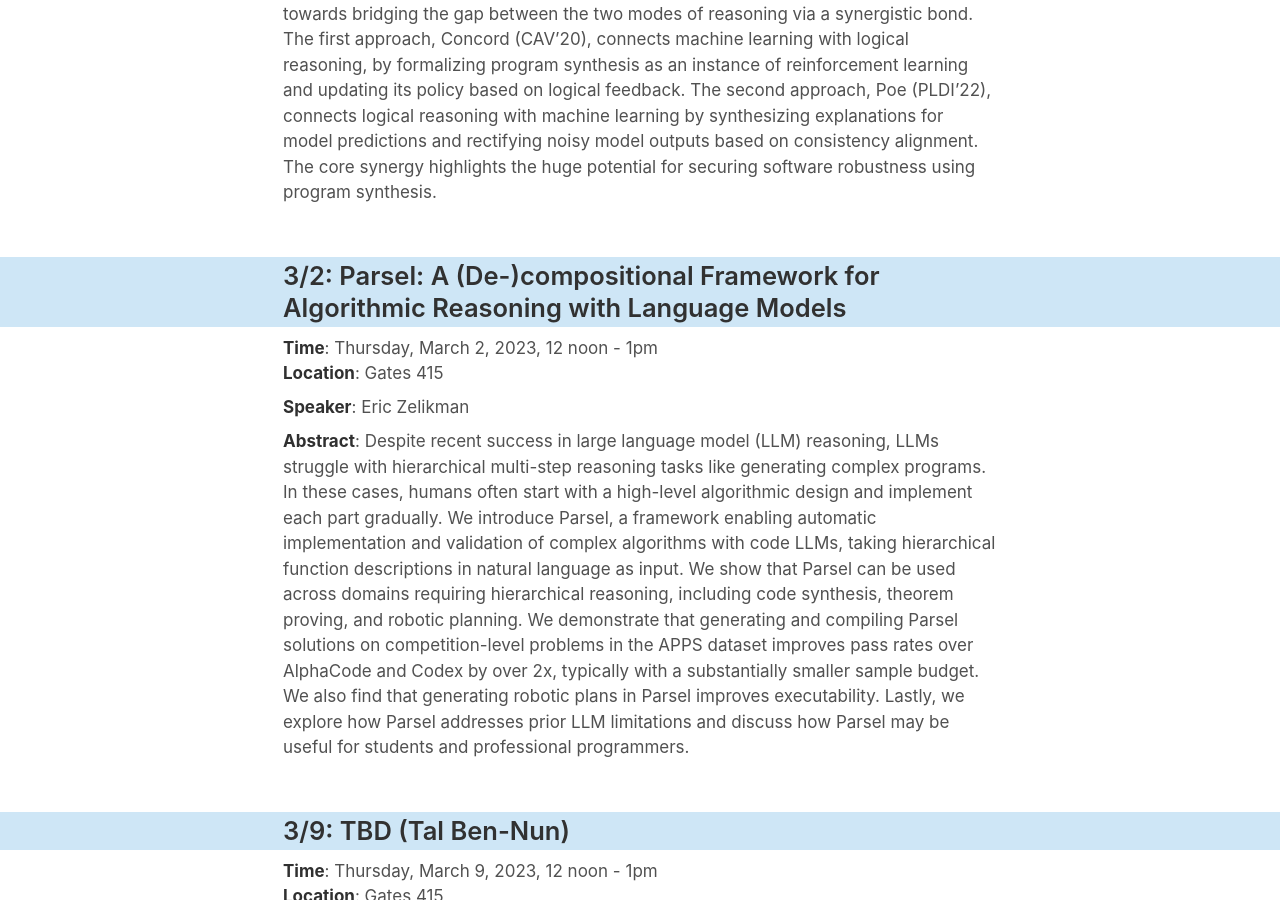
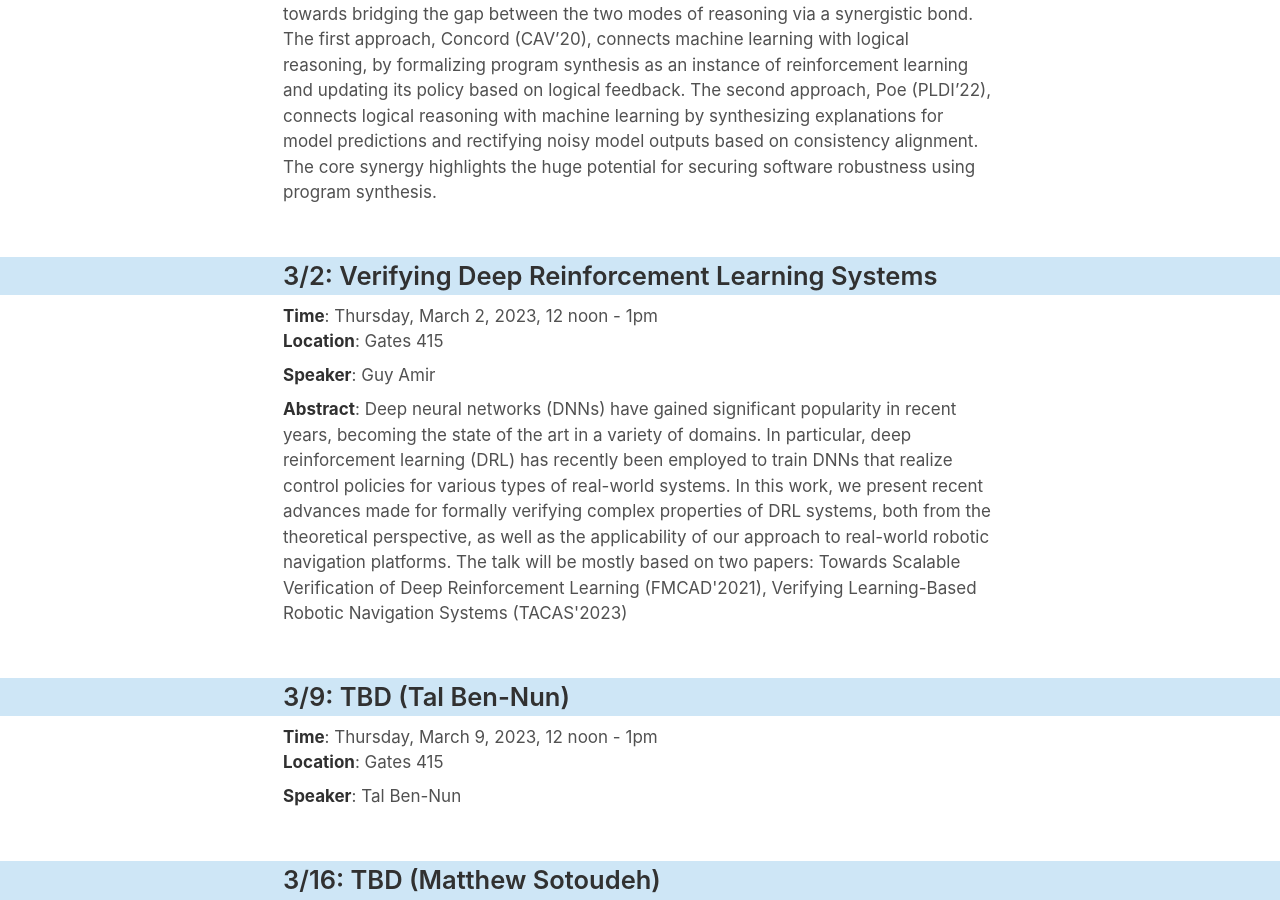
Before and after one commit to software-research-lunch/software-research-lunch.github.io, a Jekyll site: the page built from index.html, in a window 1280 px wide and 900 px high, scrolled down 3640 px. Built offline with Jekyll 4.4.1, drawn with Linux system fonts in a browser that asks for light colours.

Commit message:
reschedule

```diff
--- a/_data/schedule.yml
+++ b/_data/schedule.yml
@@ -34,10 +34,10 @@
   quarter: "spring"
   talks:
   - date: "2023-04-06"
-    abstract: ""
-    title: "Organizational Lunch"
-    speaker: ""
-    bio: ""
+    abstract: "Despite recent success in large language model (LLM) reasoning, LLMs struggle with hierarchical multi-step reasoning tasks like generating complex programs. In these cases, humans often start with a high-level algorithmic design and implement each part gradually. We introduce Parsel, a framework enabling automatic implementation and validation of complex algorithms with code LLMs, taking hierarchical function descriptions in natural language as input. We show that Parsel can be used across domains requiring hierarchical reasoning, including code synthesis, theorem proving, and robotic planning. We demonstrate that generating and compiling Parsel solutions on competition-level problems in the APPS dataset improves pass rates over AlphaCode and Codex by over 2x, typically with a substantially smaller sample budget. We also find that generating robotic plans in Parsel improves executability. Lastly, we explore how Parsel addresses prior LLM limitations and discuss how Parsel may be useful for students and professional programmers."
+    title: "Parsel: A (De-)compositional Framework for Algorithmic Reasoning with Language Models"
+    speaker: "Eric Zelikman"
+    bio: "I'm a current Stanford CS PhD student (and Symbolic Systems graduate) fascinated by how (and whether) algorithms can learn meaningful representations and reason, advised by Nick Haber and Noah Goodman. Perhaps the most exciting gap between biological and machine learning is the ease with which we learn to create and apply concepts about our world from experience: not only do we need much less experience to construct these concepts, but our understanding is flexible in novel situations, robust to slight changes, and generally disentangled. Ultimately, I hope machine learning can teach us about non-machine learning and help us overcome the challenges facing humanity."
     food: ""
 
 y23_winter:
@@ -89,10 +89,10 @@
     bio: "I am a Ph.D. candidate in Computer Science at University of California, Santa Barbara. I am a member of PLSELab@UCSB, advised by Prof. Yu Feng. I am broadly interested in intersections between programming languages and machine learning, especially intelligent and scalable methods for program synthesis from multiple modalities. Previously, I completed my B.S. and M.S. advised by Prof. Rong Pan in Computer Science at Sun Yat-sen University."
     food: ""
   - date: "2023-03-02"
-    abstract: "Despite recent success in large language model (LLM) reasoning, LLMs struggle with hierarchical multi-step reasoning tasks like generating complex programs. In these cases, humans often start with a high-level algorithmic design and implement each part gradually. We introduce Parsel, a framework enabling automatic implementation and validation of complex algorithms with code LLMs, taking hierarchical function descriptions in natural language as input. We show that Parsel can be used across domains requiring hierarchical reasoning, including code synthesis, theorem proving, and robotic planning. We demonstrate that generating and compiling Parsel solutions on competition-level problems in the APPS dataset improves pass rates over AlphaCode and Codex by over 2x, typically with a substantially smaller sample budget. We also find that generating robotic plans in Parsel improves executability. Lastly, we explore how Parsel addresses prior LLM limitations and discuss how Parsel may be useful for students and professional programmers."
-    title: "Parsel: A (De-)compositional Framework for Algorithmic Reasoning with Language Models"
-    speaker: "Eric Zelikman"
-    bio: "I'm a current Stanford CS PhD student (and Symbolic Systems graduate) fascinated by how (and whether) algorithms can learn meaningful representations and reason, advised by Nick Haber and Noah Goodman. Perhaps the most exciting gap between biological and machine learning is the ease with which we learn to create and apply concepts about our world from experience: not only do we need much less experience to construct these concepts, but our understanding is flexible in novel situations, robust to slight changes, and generally disentangled. Ultimately, I hope machine learning can teach us about non-machine learning and help us overcome the challenges facing humanity."
+    abstract: "Deep neural networks (DNNs) have gained significant popularity in recent years, becoming the state of the art in a variety of domains. In particular, deep reinforcement learning (DRL) has recently been employed to train DNNs that realize control policies for various types of real-world systems. In this work, we present recent advances made for formally verifying complex properties of DRL systems, both from the theoretical perspective, as well as the applicability of our approach to real-world robotic navigation platforms. The talk will be mostly based on two papers: Towards Scalable Verification of Deep Reinforcement Learning (FMCAD'2021), Verifying Learning-Based Robotic Navigation Systems (TACAS'2023)"
+    title: "Verifying Deep Reinforcement Learning Systems"
+    speaker: "Guy Amir"
+    bio: "I am a Ph.D. candidate at the School of Computer Science and Engineering, the Hebrew University of Jerusalem, and advised by Professor Guy Katz. My research focuses on applying formal methods for verifying machine-learning models deployed on safety-critical systems."
     food: ""
   - date: "2023-03-09"
     abstract: ""
```
